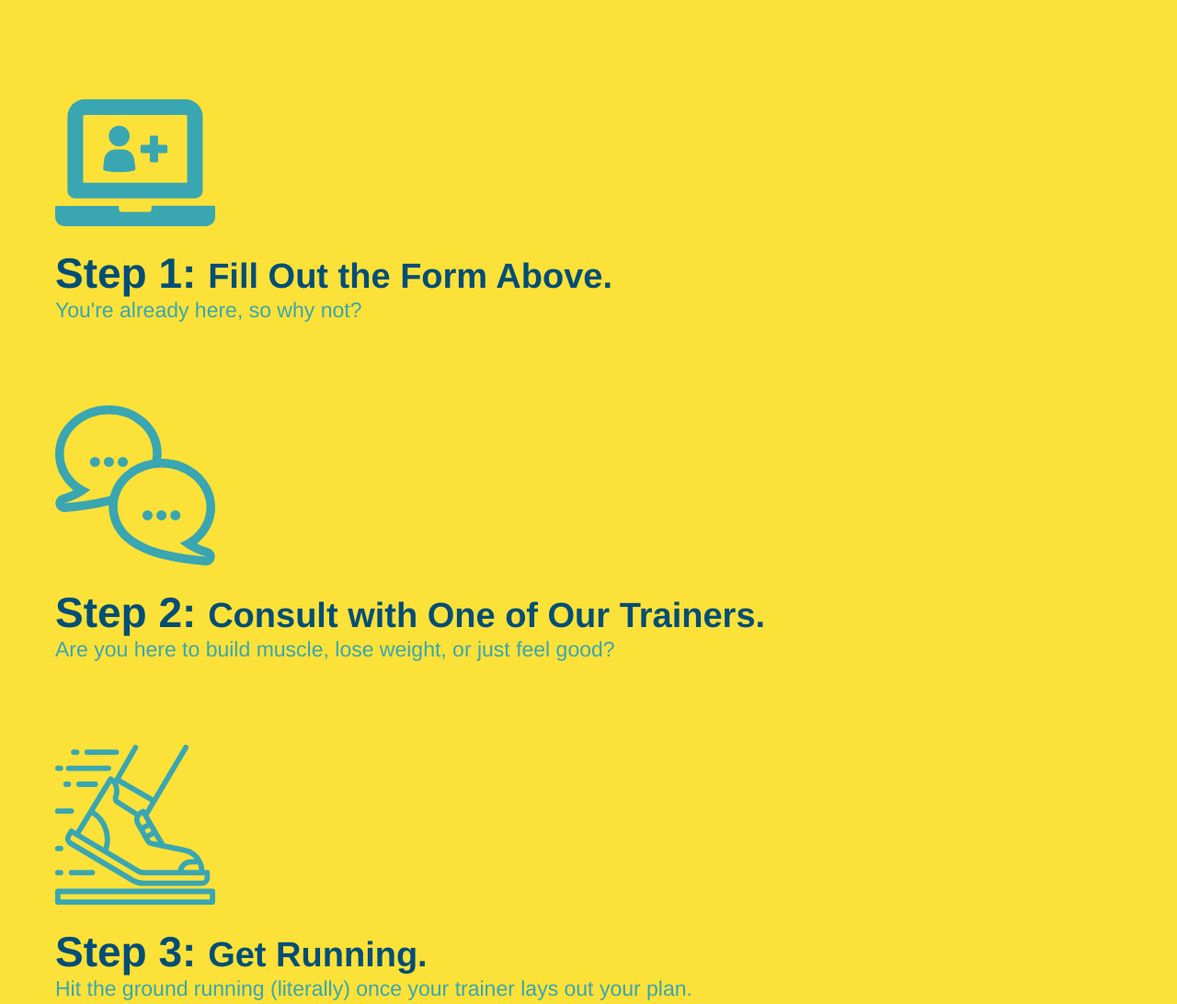
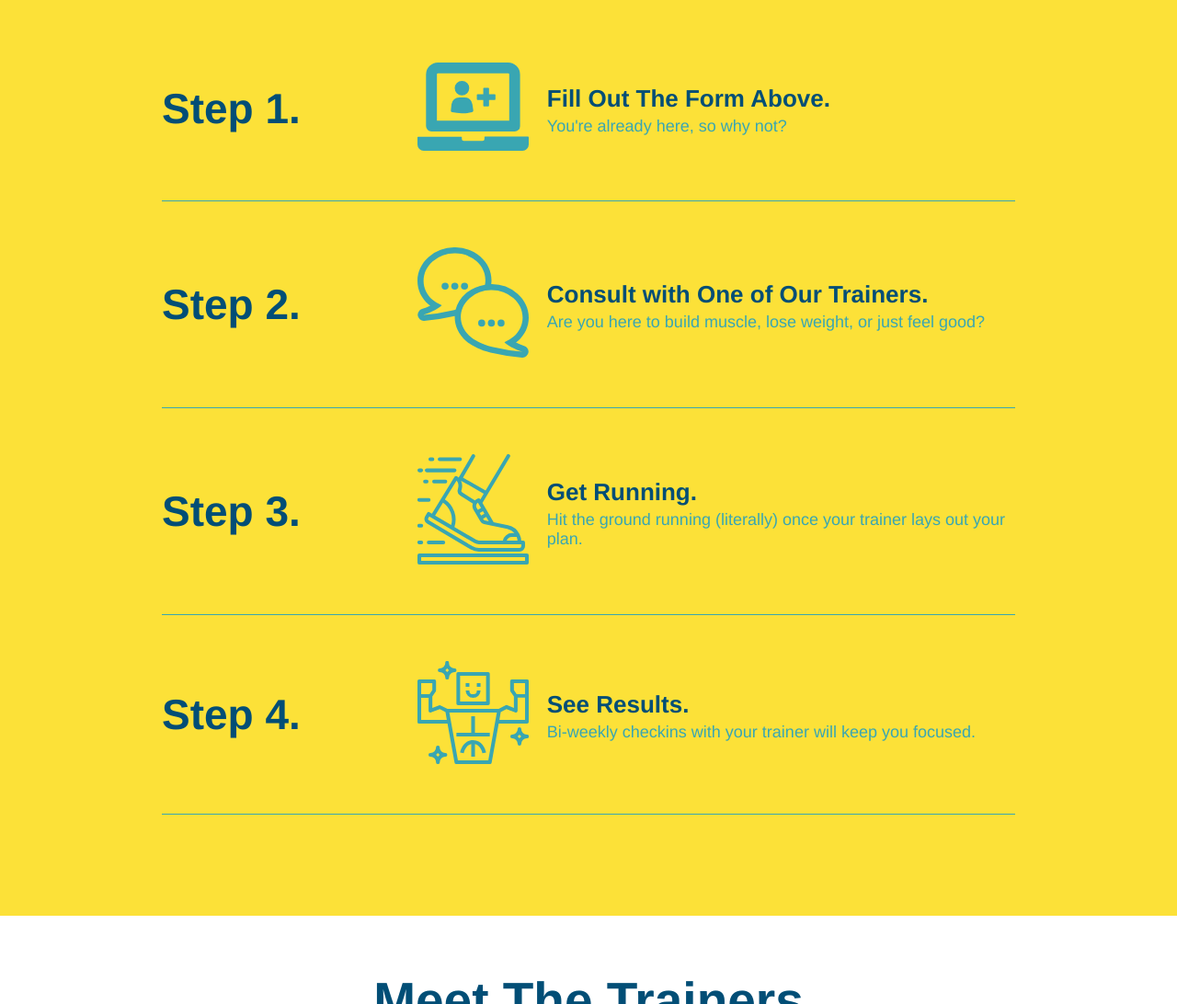
Before and after one commit to Guenterc94/run-buddy, a plain HTML site: page index.html in a window 1280 px wide. Shown: the part 1260-2352 px from the top of the page at 92% size. Drawn offline with Linux system fonts and the light colour scheme.

Commit message:
add flexbox to steps

```diff
--- a/assets/css/style.css
+++ b/assets/css/style.css
@@ -125,10 +125,6 @@ section {
   margin: 0 auto;
 }
 
-.steps {
-  background: #fce138;
-}
-
 .section-title {
   font-size: 55px;
   color: #024e76;
@@ -147,28 +143,55 @@ section {
   border-color: #39a6b2;
 }
 
-.steps div {
-  margin-bottom: 80px;
+.steps {
+  background: #fce138;
 }
 
-.steps img {
-  width: 15%;
-  margin: 10px 0;
+.step {
+  margin: 50px auto;
+  padding-bottom: 50px;
+  width: 80%;
+  border-bottom: 1px solid #39a6b2;
+  display: flex;
+  flex-wrap: wrap;
+  align-items: center;
+  justify-content: space-between;
 }
 
-.steps h3 {
+.step h3 {
   color: #024e76;
   font-size: 46px;
-  margin-top: 10px;
+  flex: 1 30%;
 }
 
-.steps p {
-  color: #39a6b2;
-  font-size: 23px;
+.step-info {
+  flex: 2 70%;
+  display: flex;
+  flex-wrap: wrap;
+  align-items: center;
 }
 
-.steps span {
-  font-size: 38px;
+.step-img {
+  flex: 1 12%;
+  margin-right: 20px;
+}
+
+.step-img img {
+  max-width: 100%;
+}
+
+.step-text {
+  flex: 12;
+}
+
+.step-text p {
+  color: #39a6b2;
+  font-size: 18px;
+}
+.step-text h4 {
+  font-size: 26px;
+  line-height: 1.5;
+  color: #024e76;
 }
 
 .trainers {
--- a/index.html
+++ b/index.html
@@ -87,25 +87,53 @@
         <div class="flex-row">
             <h2 class="section-title secondary-border">What You Do</h2>
         </div>
-        <div>
+        <div class="step">
+            <h3>Step 1.</h3>
+            <div class="step-info">
+                <div class="step-img">
                     <img src="./assets/images/step-1.svg" alt="" />
-            <h3>Step 1: <span>Fill Out the Form Above.</span></h3>
+                </div>
+                <div class="step-text">
+                    <h4>Fill Out The Form Above.</h4>
                     <p>You're already here, so why not?</p>
                 </div>
-        <div>
+            </div>
+        </div>
+        <div class="step">
+            <h3>Step 2.</h3>
+            <div class="step-info">
+                <div class="step-img">
                     <img src="./assets/images/step-2.svg" alt="" />
-            <h3>Step 2: <span>Consult with One of Our Trainers.</span></h3>
+                </div>
+                <div class="step-text">
+                    <h4>Consult with One of Our Trainers.</h4>
                     <p>Are you here to build muscle, lose weight, or just feel good?</p>
                 </div>
-        <div>
+            </div>
+        </div>
+        <div class="step">
+            <h3>Step 3.</h3>
+            <div class="step-info">
+                <div class="step-img">
                     <img src="./assets/images/step-3.svg" alt="" />
-            <h3>Step 3: <span>Get Running.</span></h3>
+                </div>
+                <div class="step-text">
+                    <h4>Get Running.</h4>
                     <p>Hit the ground running (literally) once your trainer lays out your plan.</p>
                 </div>
-        <div>
+            </div>
+        </div>
+        <div class="step">
+            <h3>Step 4.</h3>
+            <div class="step-info">
+                <div class="step-img">
                     <img src="./assets/images/step-4.svg" alt="" />
-            <h3>Step 4: <span>See Results.</span></h3>
-            <p>Bi-weekly checkins with your trainer will keep you focused</p>
+                </div>
+                <div class="step-text">
+                    <h4>See Results.</h4>
+                    <p>Bi-weekly checkins with your trainer will keep you focused.</p>
+                </div>
+            </div>
         </div>
     </section>
     <!-- "meet the trainers" section -->
```
Lines whose indentation alone changed are shown as unchanged.
